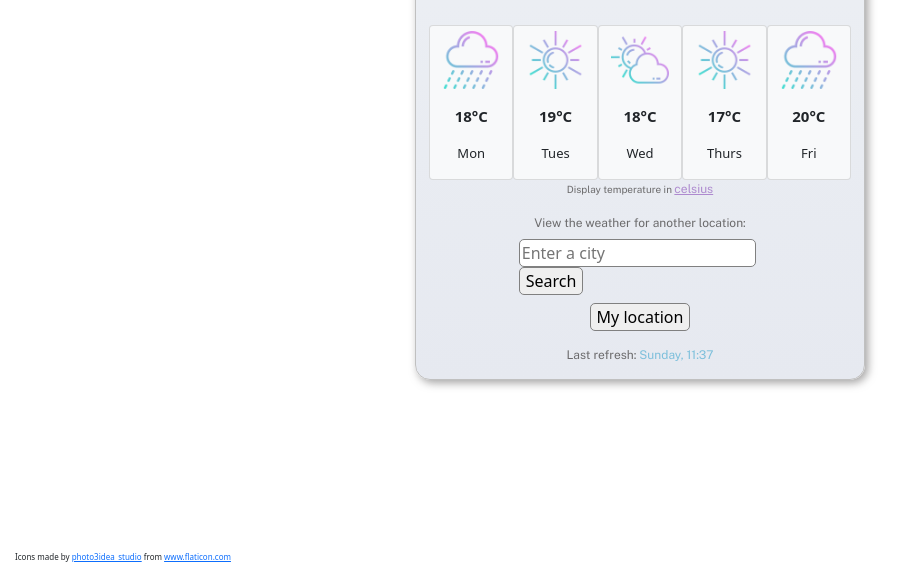
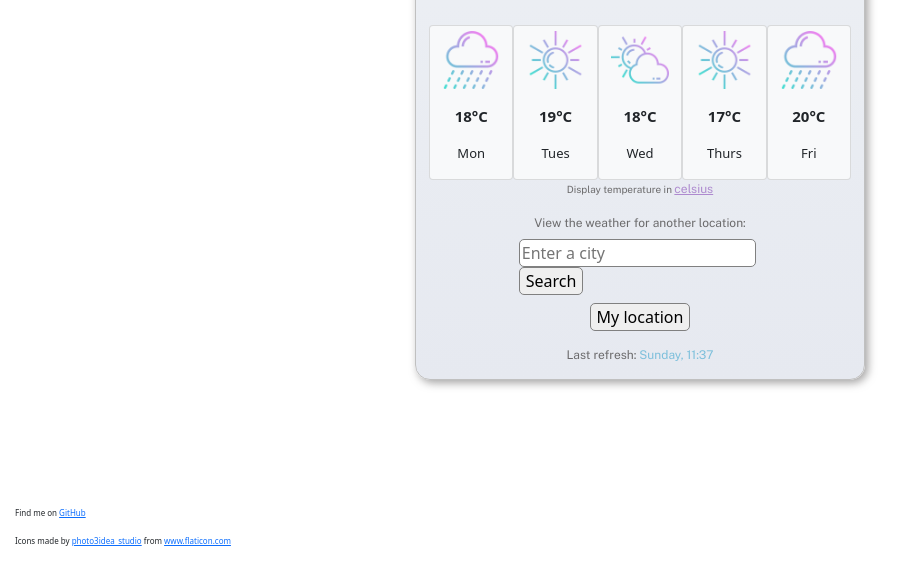
Before and after one commit to cafeorea/weather-app-practice, a plain HTML site: page index.html in a window 1280 px wide. Shown: the part 237-800 px from the top of the page, without its empty margins (0-921 px from the left). Drawn offline with nearby package versions, Linux system fonts and the light colour scheme.

Commit message:
Added to the footer
A link to GitHub repository was necessary for assignment.

```diff
--- a/index.html
+++ b/index.html
@@ -132,6 +132,15 @@
       </div>
       <footer>
         <div>
+          <p>
+            Find me on
+            <a
+              href="https://github.com/lincodes/weather-app-practice"
+              title="Github_link"
+              >GitHub</a
+            >
+          </p>
+          <p>
             Icons made by
             <a
               href="https://www.flaticon.com/authors/photo3idea-studio"
@@ -142,6 +151,7 @@
             <a href="https://www.flaticon.com/" title="Flaticon"
               >www.flaticon.com</a
             >
+          </p>
         </div>
       </footer>
     </div>
--- a/styles.css
+++ b/styles.css
@@ -168,6 +168,7 @@ form {
 
 footer {
   position: fixed;
+  padding: 0px;
   bottom: 0;
   font-size: 8px;
   width: 100%;
```
Lines whose indentation alone changed are shown as unchanged.
